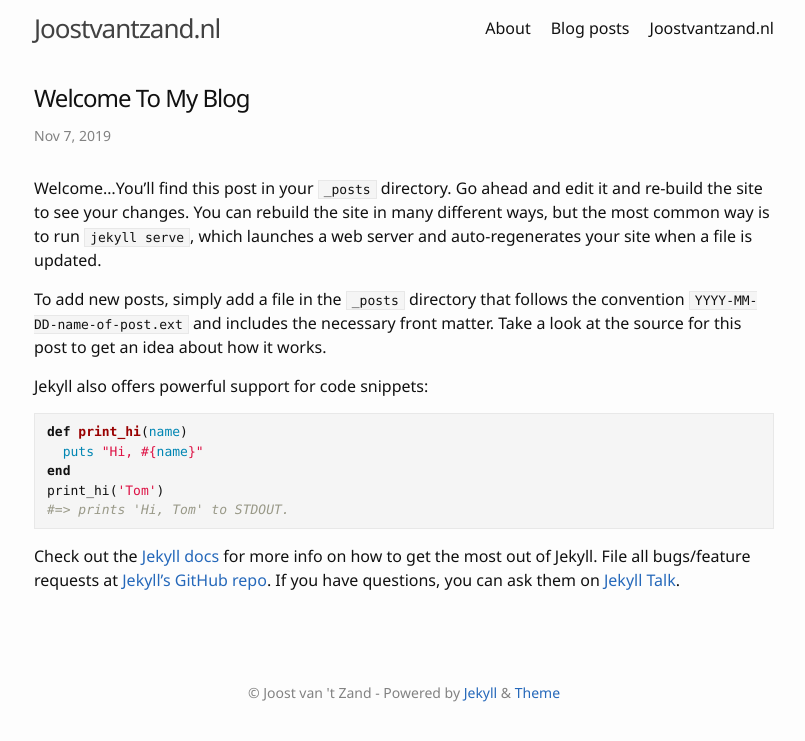
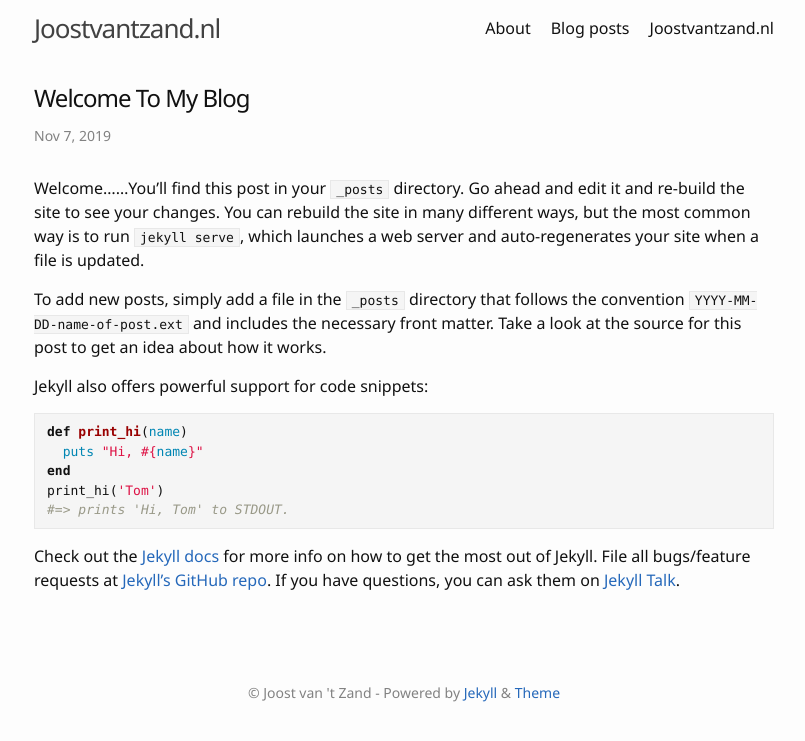
Before and after one commit to Joostvtz/joostvantzand.github.io, a Jekyll site: the page built from _posts/2019-11-07-welcome-to-my-blog.md, in a window 1280 px wide. Shown: the top 741 px of the page, without its empty margins (236-1041 px from the left). Built offline with Jekyll 4.4.1, drawn with Linux system fonts in a browser that asks for light colours.

```diff
--- a/_posts/2019-11-07-welcome-to-my-blog.md
+++ b/_posts/2019-11-07-welcome-to-my-blog.md
@@ -1,7 +1,7 @@
 ---
 layout: post
 ---
-Welcome...You’ll find this post in your `_posts` directory. Go ahead and edit it and re-build the site to see your changes. You can rebuild the site in many different ways, but the most common way is to run `jekyll serve`, which launches a web server and auto-regenerates your site when a file is updated.
+Welcome......You’ll find this post in your `_posts` directory. Go ahead and edit it and re-build the site to see your changes. You can rebuild the site in many different ways, but the most common way is to run `jekyll serve`, which launches a web server and auto-regenerates your site when a file is updated.
 
 To add new posts, simply add a file in the `_posts` directory that follows the convention `YYYY-MM-DD-name-of-post.ext` and includes the necessary front matter. Take a look at the source for this post to get an idea about how it works.
 
```
